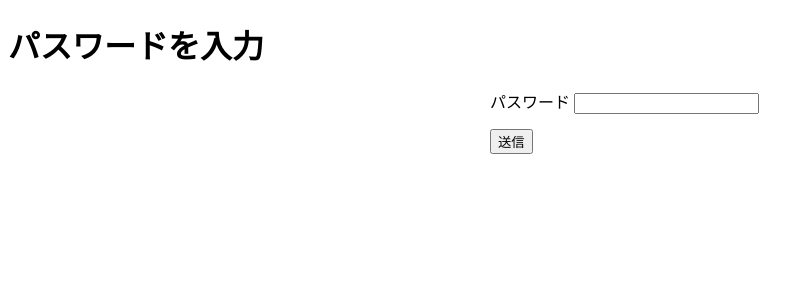
After one commit to s1f10220225/gamification, a Django app: page /pass/ in a window 1280 px wide. The commit adds this page. Shown: the top 300 px of the page, without its empty margins (0-812 px from the left). Run offline with Django 5.2, Linux system fonts and the light colour scheme.

Commit message:
変更
パスワード画面
クエスト一覧変更

```diff
--- a/config/settings.py
+++ b/config/settings.py
@@ -122,3 +122,5 @@ STATIC_URL = 'static/'
 # https://docs.djangoproject.com/en/5.0/ref/settings/#default-auto-field
 
 DEFAULT_AUTO_FIELD = 'django.db.models.BigAutoField'
+
+PASSWORD = 'aaaaa'
--- /dev/null
+++ b/gamification/templates/gamification/259pass.html
@@ -0,0 +1,36 @@
+<!DOCTYPE html>
+<html lang="ja">
+<head>
+    <meta charset="UTF-8">
+    <title>パスワード入力</title>
+    {% load static %}
+    <style>
+        body {
+            font-family: Arial, sans-serif;
+        }
+        .form-container {
+            width: 300px;
+            margin: 0 auto;
+        }
+        .form-group {
+            margin-bottom: 15px;
+        }
+    </style>
+</head>
+<body>
+    <h1>パスワードを入力</h1>
+    <div class="form-container">
+        <form method="post">
+            {% csrf_token %}
+            <div class="form-group">
+                <label for="password">パスワード</label>
+                <input type="password" id="password" name="password2" required>
+            </div>
+            <button type="submit">送信</button>
+        </form>
+        {% if error %}
+            <p style="color: red;">{{ error }}</p>
+        {% endif %}
+    </div>
+</body>
+</html>
--- a/gamification/templates/gamification/259quest_list.html
+++ b/gamification/templates/gamification/259quest_list.html
@@ -65,12 +65,13 @@
             <p>クエスト</p>
             <p>ギルド</p>
             <p>パーティ</p>
+            <p><a href="{% url 'password' %}">password</a></p> <!-- a タグを使用 -->
         </div>
         <div class="quests-container">
             {% for quest in quests %}
                 <div class="quest-container">
                     <h2 class="quest-title">
-                        <a href="{% url 'quest_detail' quest_id=quest.quest_id %}">{{ quest.title }}</a>
+                        <a href="{% url 'quest_detail' quest_id=quest.pk %}">{{ quest.title }}</a>
                     </h2>
                     <p class="quest-detail">{{ quest.detail }}</p>
                     <p class="quest-meta">
--- a/gamification/urls.py
+++ b/gamification/urls.py
@@ -2,8 +2,10 @@ from django.urls import path
 from . import views
 
 urlpatterns = [
-    path('', views.top, name='top'),  # 修正
+    path('', views.top, name='top'),
     path('259', views.quest, name='quest'),
-    path('quest/<int:quest_id>/', views.quest_detail, name='quest_detail'),  # 修正
-    path('quest/add/', views.add_quest, name='add_quest'),  # クエスト追加用のURLパターン
+    path('quest/<int:quest_id>/', views.quest_detail, name='quest_detail'),
+    path('quest/add/', views.add_quest, name='add_quest'),
+    path('pass/', views.password2, name='password'),  # パスワード入力ページのURL
+    path('quest/accept/<int:quest_id>/', views.accept_quest, name='accept_quest'),  # 受けるURLを追加
 ]
--- a/gamification/views.py
+++ b/gamification/views.py
@@ -1,26 +1,47 @@
 from django.shortcuts import render, redirect, get_object_or_404
-from django.http import Http404
-from .models import Quest  # Questモデルをインポート
-from .forms import QuestForm  # QuestFormをインポート
+from .models import Quest
+from .forms import QuestForm
+from django.conf import settings  # settings.pyからパスワードを取り込むために必要
 
 def top(request):
     return render(request, "gamification/top.html")
 
 def quest(request):
-    quests = Quest.objects.all()  # Questモデルから全てのクエストを取得
-    return render(request, "gamification/259quest_list.html", {'quests': quests})  # コンテキストとしてquestsを渡す
+    quests = Quest.objects.all()
+    return render(request, "gamification/259quest_list.html", {'quests': quests})
 
 def quest_detail(request, quest_id):
-    quest = get_object_or_404(Quest, pk=quest_id)  # IDを使ってクエストを取得
-    return render(request, "gamification/259quest_detail.html", {'quest': quest})  # 取得したクエストをテンプレートに渡す
+    quest = get_object_or_404(Quest, pk=quest_id)
+    return render(request, "gamification/259quest_detail.html", {'quest': quest})
 
 def add_quest(request):
     if request.method == 'POST':
-        form = QuestForm(request.POST)  # 修正
+        form = QuestForm(request.POST)
         if form.is_valid():
             form.save()
-            return redirect('quest')  # 追加後にクエスト一覧にリダイレクト
+            return redirect('quest')
     else:
         form = QuestForm()
 
-    return render(request, "gamification/259add_quest.html", {'form': form})  # フォームをテンプレートに渡す
+    return render(request, "gamification/259add_quest.html", {'form': form})
+
+def password(request):
+    return render(request, "gamification/259pass.html")  # この関数は必要ないかも
+
+def password2(request):
+    if request.method == 'POST':
+        input_password = request.POST.get('password2')
+        if input_password == settings.PASSWORD:
+            return redirect('add_quest')
+        else:
+            return render(request, 'gamification/259pass.html', {'error': 'パスワードが正しくありません。'})
+    return render(request, 'gamification/259pass.html')
+
+def accept_quest(request, quest_id):
+    quest = get_object_or_404(Quest, quest_id=quest_id)
+
+    if quest.status == '未受注':
+        quest.status = '受注'
+        quest.save()
+
+    return redirect('quest')
```
Also changed, not shown: gamification/templates/gamification/259quest_detail.html (+7 -0 lines).
